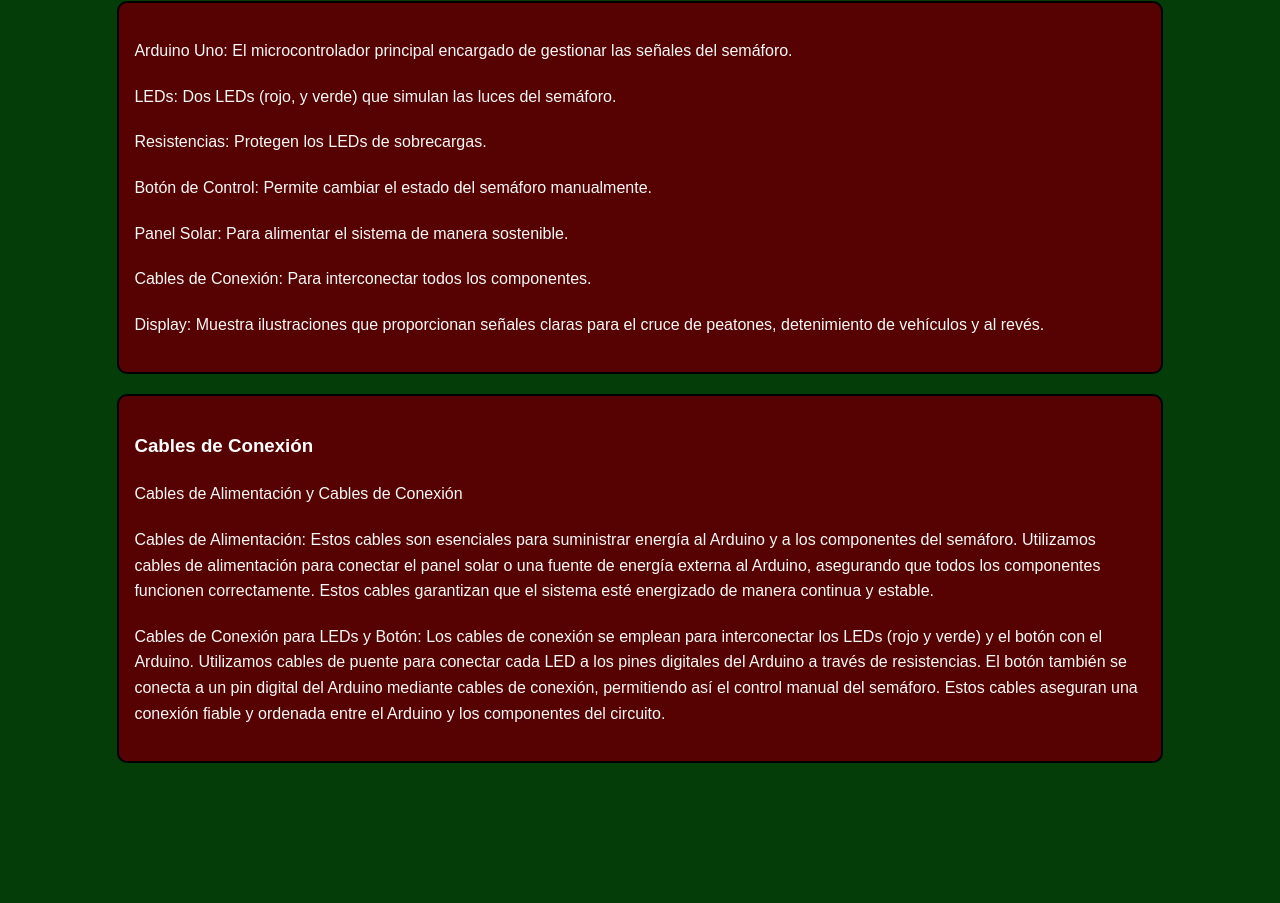
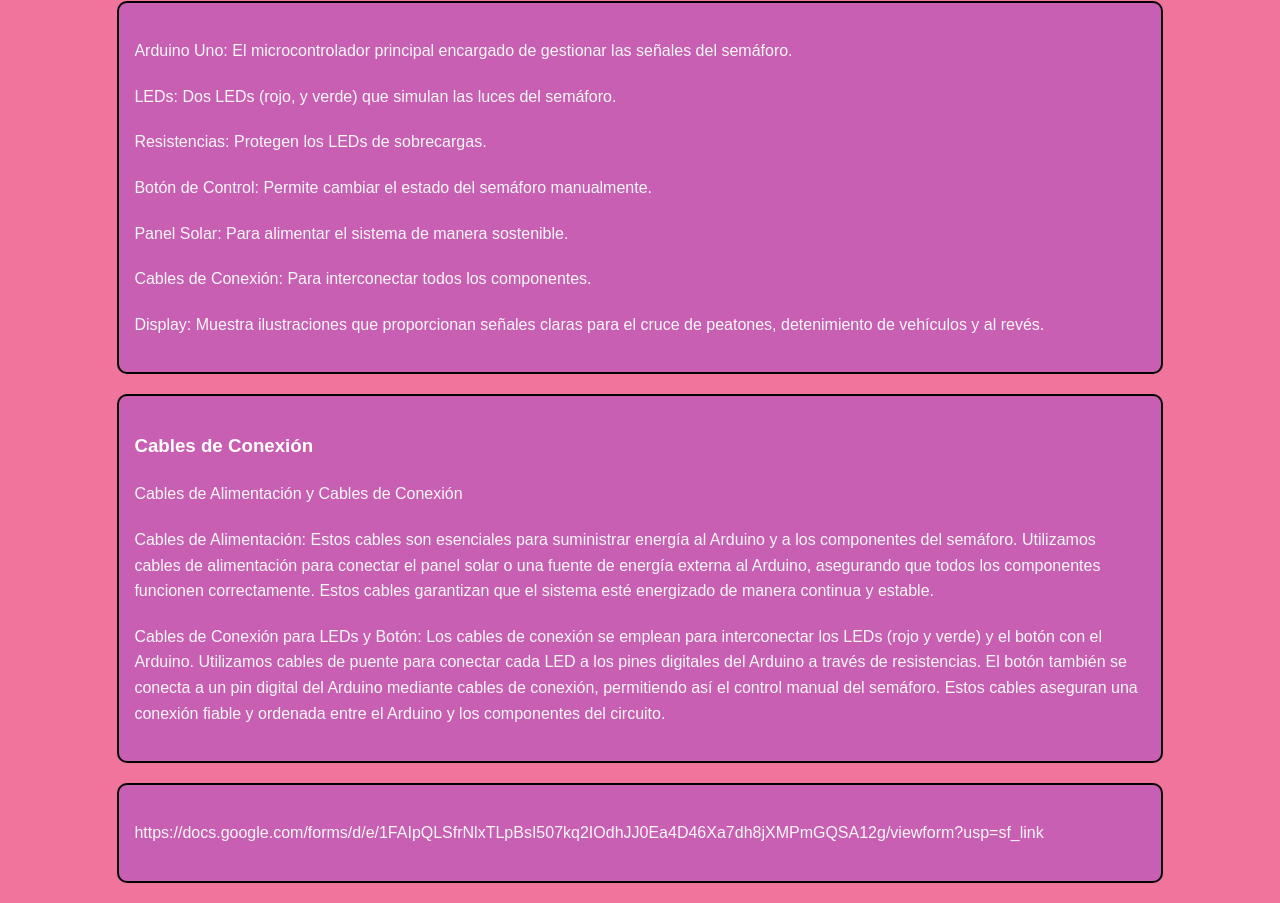
Before and after one commit to semaforin/semaforo-portatil, a plain HTML site: page index.html in a window 1280 px wide. Shown: the part 2060-2963 px from the top of the page. Before the commit the page ends 2843 px from the top, so only its background shows below. Drawn offline with Linux system fonts and the light colour scheme.

Commit message:
Update index.html

```diff
--- a/index.html
+++ b/index.html
@@ -6,7 +6,7 @@
     <title>Semáforo Portátil</title>
     <style>
         body {
-            background-color: #043d07; /* Azul más oscuro */
+            background-color: #f0749c; /* Azul más oscuro */
             color: #f8f8f8; /* Texto negro */
             font-family: Arial, Helvetica, sans-serif; /* Fuente */
             line-height: 1.6;
@@ -44,7 +44,7 @@
             padding: 15px;
             margin: 20px auto;
             width: 80%; /* Ancho de la caja */
-            background-color: #570202; /* Fondo rojo */
+            background-color: #c95fb2; /* Fondo rojo */
             border-radius: 10px; /* Esquinas redondeadas */
             text-align: left; /* Alineación del texto */
         }
@@ -119,6 +119,8 @@
         <p>Cables de Alimentación: Estos cables son esenciales para suministrar energía al Arduino y a los componentes del semáforo. Utilizamos cables de alimentación para conectar el panel solar o una fuente de energía externa al Arduino, asegurando que todos los componentes funcionen correctamente. Estos cables garantizan que el sistema esté energizado de manera continua y estable.</p>
         <p>Cables de Conexión para LEDs y Botón: Los cables de conexión se emplean para interconectar los LEDs (rojo y verde) y el botón con el Arduino. Utilizamos cables de puente para conectar cada LED a los pines digitales del Arduino a través de resistencias. El botón también se conecta a un pin digital del Arduino mediante cables de conexión, permitiendo así el control manual del semáforo. Estos cables aseguran una conexión fiable y ordenada entre el Arduino y los componentes del circuito.</p>
     </div>
+    <div class="box">
+        <p> https://docs.google.com/forms/d/e/1FAIpQLSfrNlxTLpBsI507kq2IOdhJJ0Ea4D46Xa7dh8jXMPmGQSA12g/viewform?usp=sf_link </p>
 
 </body>
 </html>
```
